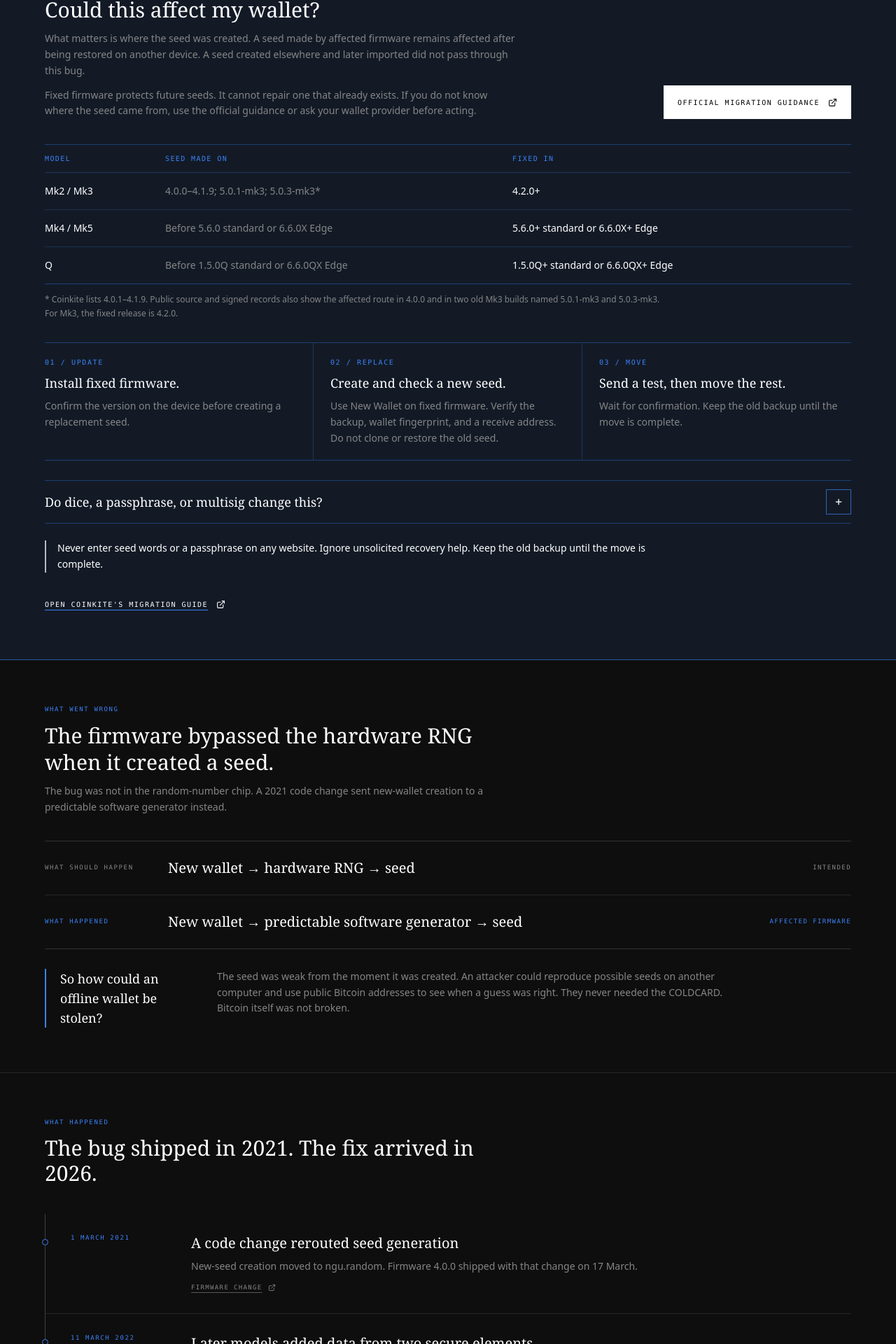
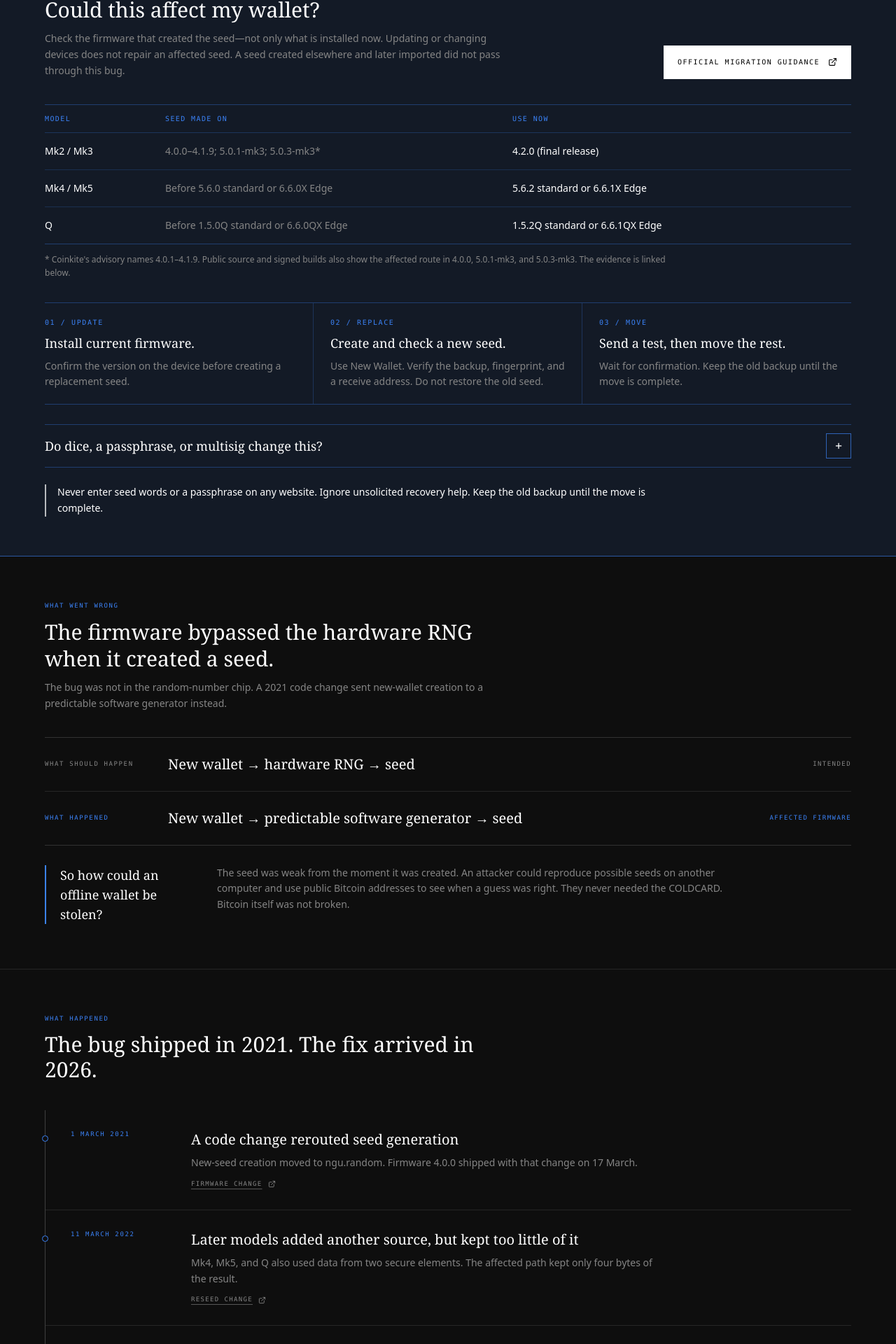
Before and after one commit to mars-llm/coldcard-entropy-collapse, a Next.js app: page / in a window 1280 px wide. Shown: the part 655-2575 px from the top of the page at 70% size. Built offline with nearby package versions, Linux system fonts and the light colour scheme.

Commit message:
Update verified firmware guidance

```diff
--- a/components/EntropyStudy.tsx
+++ b/components/EntropyStudy.tsx
@@ -48,8 +48,8 @@
   },
   {
     date: '11 March 2022',
-    title: 'Later models added data from two secure elements',
-    body: 'Mk4 hashed data from both secure elements, then passed only four bytes of the result into the software generator.',
+    title: 'Later models added another source, but kept too little of it',
+    body: 'Mk4, Mk5, and Q also used data from two secure elements. The affected path kept only four bytes of the result.',
     sourceHref: 'https://github.com/Coldcard/firmware/commit/01cb43f7e87cc806963a74cbe0fcb4155f23a2a3',
     sourceLabel: 'Reseed change',
   },
@@ -61,11 +61,11 @@
     sourceLabel: 'Independent firmware analysis',
   },
   {
-    date: '31 July 2026',
-    title: 'Coinkite released fixed firmware',
-    body: 'The updates repair new seed generation. Seeds made earlier on affected firmware still need to be replaced.',
-    sourceHref: 'https://blog.coinkite.com/coldcard-mk3-seed-generation-warning/',
-    sourceLabel: 'Official advisory',
+    date: '31 July–3 September 2026',
+    title: 'Coinkite fixed the route, then added more checks',
+    body: 'The first hotfix repaired seed creation. Later releases added more entropy sources, required human input, and extra checks. None of these changes repairs an old seed.',
+    sourceHref: 'https://blog.coinkite.com/coldcard-firmware-update-5.6.2-1.5.2q/',
+    sourceLabel: 'Current firmware announcement',
   },
 ] as const;
 
@@ -196,7 +196,7 @@
               transition={{ duration: shouldReduceMotion ? 0 : 0.35 }}
             >
               <p className="font-mono text-[9px] uppercase tracking-[0.2em] text-accent">
-                Cold storage security case study / Updated 17 August 2026
+                Cold storage security case study / Updated 7 September 2026
               </p>
               <h1 className="mt-4 font-serif text-3xl leading-tight text-white sm:text-4xl lg:text-5xl">
                 How a firmware mistake weakened COLDCARD seed generation.
@@ -260,10 +260,7 @@
                 <p className="font-mono text-[9px] uppercase tracking-[0.18em] text-accent">For COLDCARD owners / Start here</p>
                 <h2 className="mt-3 font-serif text-3xl leading-tight text-white">Could this affect my wallet?</h2>
                 <p className="mt-3 max-w-2xl font-sans text-sm leading-relaxed text-ink-muted">
-                  What matters is where the seed was created. A seed made by affected firmware remains affected after being restored on another device. A seed created elsewhere and later imported did not pass through this bug.
-                </p>
-                <p className="mt-3 max-w-2xl font-sans text-sm leading-relaxed text-ink-muted">
-                  Fixed firmware protects future seeds. It cannot repair one that already exists. If you do not know where the seed came from, use the official guidance or ask your wallet provider before acting.
+                  Check the firmware that created the seed—not only what is installed now. Updating or changing devices does not repair an affected seed. A seed created elsewhere and later imported did not pass through this bug.
                 </p>
               </div>
               <a
@@ -281,38 +278,38 @@
               <div className="grid grid-cols-[7rem_1fr_1fr] gap-3 border-b border-accent/25 py-3 font-mono text-[10px] uppercase tracking-[0.14em] text-accent sm:grid-cols-[10rem_1fr_1fr]">
                 <span>Model</span>
                 <span>Seed made on</span>
-                <span>Fixed in</span>
+                <span>Use now</span>
               </div>
               <div className="grid grid-cols-[7rem_1fr_1fr] gap-3 border-b border-accent/20 py-4 font-sans text-sm sm:grid-cols-[10rem_1fr_1fr]">
                 <strong className="font-normal text-white">Mk2 / Mk3</strong>
                 <span className="text-ink-muted">4.0.0–4.1.9; 5.0.1-mk3; 5.0.3-mk3*</span>
-                <span className="text-white">4.2.0+</span>
+                <span className="text-white">4.2.0 (final release)</span>
               </div>
               <div className="grid grid-cols-[7rem_1fr_1fr] gap-3 border-b border-accent/20 py-4 font-sans text-sm sm:grid-cols-[10rem_1fr_1fr]">
                 <strong className="font-normal text-white">Mk4 / Mk5</strong>
                 <span className="text-ink-muted">Before 5.6.0 standard or 6.6.0X Edge</span>
-                <span className="text-white">5.6.0+ standard or 6.6.0X+ Edge</span>
+                <span className="text-white">5.6.2 standard or 6.6.1X Edge</span>
               </div>
               <div className="grid grid-cols-[7rem_1fr_1fr] gap-3 py-4 font-sans text-sm sm:grid-cols-[10rem_1fr_1fr]">
                 <strong className="font-normal text-white">Q</strong>
                 <span className="text-ink-muted">Before 1.5.0Q standard or 6.6.0QX Edge</span>
-                <span className="text-white">1.5.0Q+ standard or 6.6.0QX+ Edge</span>
+                <span className="text-white">1.5.2Q standard or 6.6.1QX Edge</span>
               </div>
             </div>
             <p className="mt-3 max-w-4xl font-sans text-xs leading-relaxed text-ink-muted">
-              * Coinkite lists 4.0.1–4.1.9. Public source and signed records also show the affected route in 4.0.0 and in two old Mk3 builds named 5.0.1-mk3 and 5.0.3-mk3. For Mk3, the fixed release is 4.2.0.
+              * Coinkite&apos;s advisory names 4.0.1–4.1.9. Public source and signed builds also show the affected route in 4.0.0, 5.0.1-mk3, and 5.0.3-mk3. The evidence is linked below.
             </p>
 
             <ol className="mt-8 grid border-y border-accent/35 lg:grid-cols-3">
               <li className="border-b border-accent/25 py-5 lg:border-b-0 lg:border-r lg:pr-6">
                 <p className="font-mono text-[10px] uppercase tracking-[0.16em] text-accent">01 / Update</p>
-                <h3 className="mt-2 font-serif text-lg text-white">Install fixed firmware.</h3>
+                <h3 className="mt-2 font-serif text-lg text-white">Install current firmware.</h3>
                 <p className="mt-2 font-sans text-sm leading-relaxed text-ink-muted">Confirm the version on the device before creating a replacement seed.</p>
               </li>
               <li className="border-b border-accent/25 py-5 lg:border-b-0 lg:border-r lg:px-6">
                 <p className="font-mono text-[10px] uppercase tracking-[0.16em] text-accent">02 / Replace</p>
                 <h3 className="mt-2 font-serif text-lg text-white">Create and check a new seed.</h3>
-                <p className="mt-2 font-sans text-sm leading-relaxed text-ink-muted">Use New Wallet on fixed firmware. Verify the backup, wallet fingerprint, and a receive address. Do not clone or restore the old seed.</p>
+                <p className="mt-2 font-sans text-sm leading-relaxed text-ink-muted">Use New Wallet. Verify the backup, fingerprint, and a receive address. Do not restore the old seed.</p>
               </li>
               <li className="py-5 lg:pl-6">
                 <p className="font-mono text-[10px] uppercase tracking-[0.16em] text-accent">03 / Move</p>
@@ -329,15 +326,15 @@
               <div className="grid gap-0 border-t border-accent/25 pb-2 lg:grid-cols-3">
                 <div className="border-b border-accent/20 py-5 lg:border-b-0 lg:border-r lg:pr-5">
                   <h3 className="font-serif text-base text-white">Dice added during seed creation</h3>
-                  <p className="mt-2 font-sans text-sm leading-relaxed text-ink-muted">Coinkite&apos;s exception requires at least 50 fair, independent, private rolls during seed creation. A held digit could be counted more than once, so rely on the physical rolls—not the displayed count. For a new wallet, Coinkite now recommends adding private dice to the device&apos;s randomness.</p>
+                  <p className="mt-2 font-sans text-sm leading-relaxed text-ink-muted">Coinkite says this fault alone does not put a seed at risk if at least 50 fair, private dice rolls were added when it was created. Count the physical rolls, not only the number once shown on screen.</p>
                 </div>
                 <div className="border-b border-accent/20 py-5 lg:border-b-0 lg:border-r lg:px-5">
                   <h3 className="font-serif text-base text-white">Strong BIP-39 passphrase</h3>
-                  <p className="mt-2 font-sans text-sm leading-relaxed text-ink-muted">This is an extra secret, not the PIN. It does not repair an affected seed, and Coinkite still advises replacing that seed. For a new wallet holding a meaningful balance, Coinkite now recommends a strong, unique passphrase after recovery has been tested.</p>
+                  <p className="mt-2 font-sans text-sm leading-relaxed text-ink-muted">This is an extra secret, not the PIN. It may slow an attacker, but it does not repair the seed. Coinkite still advises replacing an affected seed.</p>
                 </div>
                 <div className="py-5 lg:pl-5">
                   <h3 className="font-serif text-base text-white">Multisig or another spending policy</h3>
-                  <p className="mt-2 font-sans text-sm leading-relaxed text-ink-muted">What matters is whether affected keys can approve a payment on their own. If a healthy, independent key is still required, the affected keys alone are not enough. Ask your wallet provider before moving funds.</p>
+                  <p className="mt-2 font-sans text-sm leading-relaxed text-ink-muted">If affected keys can reach the spending threshold by themselves, the wallet is at risk. If an independent healthy key is required, they cannot spend alone. Ask your wallet provider if you are unsure.</p>
                 </div>
               </div>
             </details>
@@ -346,15 +343,6 @@
               Never enter seed words or a passphrase on any website. Ignore unsolicited recovery help. Keep the old backup until the move is complete.
             </p>
 
-            <a
-              href="https://coldcard.com/security/migrate"
-              target="_blank"
-              rel="noreferrer"
-              className="mt-6 inline-flex min-h-11 items-center gap-3 font-mono text-[10px] uppercase tracking-[0.15em] text-white underline decoration-accent underline-offset-4 transition-colors hover:text-accent"
-            >
-              Open Coinkite&apos;s migration guide
-              <ExternalLink size={13} aria-hidden="true" />
-            </a>
           </div>
         </section>
 
@@ -559,10 +547,7 @@
                 <p className="font-mono text-[9px] uppercase tracking-[0.18em] text-accent">Incident record</p>
                 <div className="mt-4 space-y-4 font-sans text-sm leading-relaxed text-ink-muted">
                   <p>
-                    Galaxy Research grouped three suspected sweep waves: 1,367.05 BTC from 4,585 addresses. Its revised count for the first wave is 1,082.65 BTC from 1,195 addresses, moved in 41 minutes on 30 July UTC.
-                  </p>
-                  <p>
-                    Alex Thorn later reported a separate, provisional cluster of 448.73 BTC across 709 addresses after removing 89 misclassified multisig addresses. It had no direct confirmation from affected owners, so it is not added to Galaxy&apos;s total. Blockchain patterns can group suspected sweeps; they cannot identify the original device or firmware.
+                    On 14 August, Galaxy Research said reports from 190 victims had helped it attribute 1,778.84 BTC from more than 8,600 addresses with high confidence. It found no confirmed attacker activity after 6 August. The count may still change as more victims report losses.
                   </p>
                 </div>
               </section>
@@ -571,16 +556,13 @@
                 <p className="font-mono text-[9px] uppercase tracking-[0.18em] text-accent">What the code shows</p>
                 <div className="mt-4 space-y-4 font-sans text-sm leading-relaxed text-ink-muted">
                   <p>
-                    MicroPython initialized the fallback from one 32-bit word of the chip ID, the current phase of a repeating processor counter, and two raw clock-register values. Earlier calls then advanced the generator before seed creation. The processor counter was not a timestamp, and no published hardware study has measured how these values are distributed across many devices and boots.
+                    MicroPython&apos;s fallback began from limited device and timing data. Earlier calls also changed its later output. That made the route deterministic, but the public source does not show that every device chose from one shared 32-bit pool of complete seeds.
                   </p>
                   <p>
                     Coinkite lists Mk2/Mk3 4.0.1–4.1.9. Public source and signed release records also show the affected route in 4.0.0 and in Mk3 builds 5.0.1-mk3 and 5.0.3-mk3. That is why the table above includes all three.
                   </p>
                   <p>
-                    Coinkite now links several targeted checks of the July hotfix: a real Mk4 test reached the hardware RNG, source reviews covered the fixed release lines, and one 5.6.0 rebuild matched the signed firmware. These checks are useful, but they are not a complete audit.
-                  </p>
-                  <p>
-                    More safeguards have since been merged into source, including hardware-RNG fault handling, boot and build checks, a fix for held-key dice counts, and a broader seed-generation redesign. None is in a newer firmware download yet; the current downloads are still the 31 July hotfixes.
+                    In August, Mk4/Mk5 5.6.1 and Q 1.5.1Q shipped a redesigned seed path. It combines fresh output from the processor and both secure elements with required key timing, dice, or coin flips. It also adds boot and build checks. The current standard releases are 5.6.2 and 1.5.2Q; Mk3 4.2.0 remains final.
                   </p>
                 </div>
               </section>
@@ -589,19 +571,7 @@
                 <p className="font-mono text-[9px] uppercase tracking-[0.18em] text-accent">What has not been measured</p>
                 <div className="mt-4 space-y-4 font-sans text-sm leading-relaxed text-ink-muted">
                   <p>
-                    Testing a guess requires BIP-39 and wallet-address derivation. Published GPU and FPGA studies cover parts of that work, not a complete COLDCARD search. No public end-to-end benchmark establishes the time or cost for later models.
-                  </p>
-                  <p>
-                    Coinkite&apos;s preliminary estimates are about 40 bits for affected Mk2/Mk3 seeds and about 72 bits for Mk4/Mk5/Q. Block separately counted 2³² possible values for one later-model input while holding the remaining state fixed. These are not measured attack times.
-                  </p>
-                </div>
-              </section>
-
-              <section>
-                <p className="font-mono text-[9px] uppercase tracking-[0.18em] text-accent">What a recovered seed exposes</p>
-                <div className="mt-4 space-y-4 font-sans text-sm leading-relaxed text-ink-muted">
-                  <p>
-                    A recovered seed lets an attacker derive and scan common wallet paths. That can link the affected wallet&apos;s activity and reduce the privacy of CoinJoin or Payjoin transactions it joined, but it does not automatically expose every custom path or every other participant.
+                    Coinkite estimates about 40 bits for affected Mk2/Mk3 seeds and about 72 bits for Mk4/Mk5/Q. Block counted 2³² possibilities for one later-model input only after fixing the rest of the state. No public end-to-end benchmark turns those estimates into a reliable attack time for later models.
                   </p>
                 </div>
               </section>
@@ -617,12 +587,9 @@
                 <div className="mt-3 border-t border-white/10">
                   <SourceLink label="Coinkite current security status" href="https://coldcard.com/security/status" />
                   <SourceLink label="Coinkite migration guide" href="https://coldcard.com/security/migrate" />
+                  <SourceLink label="Current firmware downloads" href="https://coldcard.com/downloads/all" />
+                  <SourceLink label="5.6.2 and 1.5.2Q announcement" href="https://blog.coinkite.com/coldcard-firmware-update-5.6.2-1.5.2q/" />
                   <SourceLink label="Original Coinkite advisory" href="https://blog.coinkite.com/coldcard-mk3-seed-generation-warning/" />
-                  <SourceLink label="Mk2/Mk3 fixed firmware" href="https://coldcard.com/downloads/mk3" />
-                  <SourceLink label="Mk4/Mk5 fixed firmware" href="https://coldcard.com/downloads/mk" />
-                  <SourceLink label="Q fixed firmware" href="https://coldcard.com/downloads/q1" />
-                  <SourceLink label="Edge fixed firmware" href="https://coldcard.com/downloads/edge" />
-                  <SourceLink label="Merged held-key dice fix — source only" href="https://github.com/Coldcard/firmware/pull/721" />
                 </div>
               </section>
 
@@ -636,11 +603,7 @@
                   <SourceLink label="MicroPython fallback source" href="https://github.com/Coldcard/micropython/blob/4107246f8a080807b62c3b4838e71e812ea68b6f/ports/stm32/rng.c#L74-L98" />
                   <SourceLink label="Main firmware hotfix" href="https://github.com/Coldcard/firmware/commit/ca72463709f4e3f8964952039d5caf955f566a87" />
                   <SourceLink label="Mk2/Mk3 legacy hotfix" href="https://github.com/Coldcard/firmware/commit/4543629941a83a3e2788ac06a12b208338cb8314" />
-                  <SourceLink label="Merged later-model RNG fault handling — source only" href="https://github.com/Coldcard/firmware/pull/693" />
-                  <SourceLink label="Merged Mk3 RNG fault handling — source only" href="https://github.com/Coldcard/firmware/pull/695" />
-                  <SourceLink label="Merged RNG startup check — source only" href="https://github.com/Coldcard/firmware/pull/694" />
-                  <SourceLink label="Merged RNG path build check — source only" href="https://github.com/Coldcard/firmware/pull/700" />
-                  <SourceLink label="Merged seed-generation redesign — source only" href="https://github.com/Coldcard/firmware/pull/727" />
+                  <SourceLink label="5.6.1 seed-generation release notes" href="https://github.com/Coldcard/firmware/blob/master/releases/History-Mk.md#561---2026-08-20" />
                 </div>
               </section>
 
@@ -649,35 +612,16 @@
                 <div className="mt-3 border-t border-white/10">
                   <SourceLink label="Official 4.0.0 version history" href="https://coldcard.com/docs/version-history/#version-400-mar-17-2021" />
                   <SourceLink label="4.0.0 seed-generation source" href="https://github.com/Coldcard/firmware/blob/75addaefcb5b1861e1c8986195a448ac3f94a303/shared/seed.py#L348-L359" />
-                  <SourceLink label="Signed 4.0.0 build / 17:20" href="https://github.com/Coldcard/firmware/blob/38f4e177c928fffc7c1378aac67f7dead8befe80/releases/signatures.txt#L5" />
-                  <SourceLink label="Signed 4.0.0 build / 17:24" href="https://github.com/Coldcard/firmware/blob/75addaefcb5b1861e1c8986195a448ac3f94a303/releases/signatures.txt#L5" />
+                  <SourceLink label="Signed 4.0.0 build record" href="https://github.com/Coldcard/firmware/blob/75addaefcb5b1861e1c8986195a448ac3f94a303/releases/signatures.txt#L5" />
                   <SourceLink label="Signed Mk3 5.0.1 and 5.0.3 builds" href="https://github.com/Coldcard/firmware/blob/d2acc4380b5ffcb10cf6ad1bc828a04794fd0c24/releases/signatures.txt#L8-L15" />
-                  <SourceLink label="Mk3 5.0.1 seed-generation source" href="https://github.com/Coldcard/firmware/blob/e909bc0326feb63ce17891a8d14b0966996e4f5d/shared/seed.py#L370" />
-                  <SourceLink label="Mk3 5.0.3 seed-generation source" href="https://github.com/Coldcard/firmware/blob/fd83de540a0edd6f9bc6efb2626f6b1b858f551d/shared/seed.py#L370" />
                 </div>
               </section>
 
               <section>
                 <h3 className="font-serif text-lg text-white">Reported on-chain activity</h3>
                 <div className="mt-3 border-t border-white/10">
-                  <SourceLink label="Galaxy: revised first wave" href="https://x.com/glxyresearch/status/2083560956416741448" />
-                  <SourceLink label="Galaxy: three-wave estimate" href="https://x.com/glxyresearch/status/2083623500183421043" />
-                  <SourceLink label="Galaxy: how the waves were identified" href="https://x.com/glxyresearch/status/2083967080911470640" />
-                  <SourceLink label="Galaxy: limits of the classification" href="https://x.com/glxyresearch/status/2083623504285421622" />
-                  <SourceLink label="Alex Thorn: provisional fourth cluster" href="https://x.com/intangiblecoins/status/2084117621864046698" />
-                  <SourceLink label="Reported collection address" href="https://mempool.space/address/bc1qnk4zh9qcnap2mycp56qjrgza3cc8ylrh8fecp0" />
-                  <SourceLink label="Reported consolidation transaction" href="https://mempool.space/tx/0c6bf853a645b699a3b2cd6d8e3c44cf1a02a16f538df08212a44753f75d9d01" />
-                </div>
-              </section>
-
-              <section className="lg:col-span-2">
-                <h3 className="font-serif text-lg text-white">Cryptographic background</h3>
-                <div className="mt-3 grid border-t border-white/10 sm:grid-cols-2">
-                  <SourceLink label="BIP-39 specification" href="https://github.com/bitcoin/bips/blob/master/bip-0039.mediawiki" />
-                  <SourceLink label="Bitcoin.org Android RNG alert" href="https://bitcoin.org/en/alert/2013-08-11-android" />
-                  <SourceLink label="FPGA HMAC-SHA512 study" href="https://cacr.uwaterloo.ca/techreports/2011/cacr2011-10.pdf" />
-                  <SourceLink label="FPGA wallet-pipeline study" href="https://ietresearch.onlinelibrary.wiley.com/doi/10.1049/blc2.70028" />
-                  <SourceLink label="GPU PBKDF2 study" href="https://www.usenix.org/system/files/conference/woot16/woot16-paper-ruddick.pdf" />
+                  <SourceLink label="Galaxy: high-confidence loss estimate" href="https://www.galaxy.com/insights/research/coldcard-exploit-abates-as-total-losses-climb-to-at-least-1700-btc" />
+                  <SourceLink label="TRM Labs incident analysis" href="https://www.trmlabs.com/resources/blog/the-largest-hardware-wallet-exploit-of-2026-inside-the-usd-116-million-coldcard-hack" />
                 </div>
               </section>
             </div>
```
Also changed, not shown: 1 other file (tests, documents, lock files or other folders).
